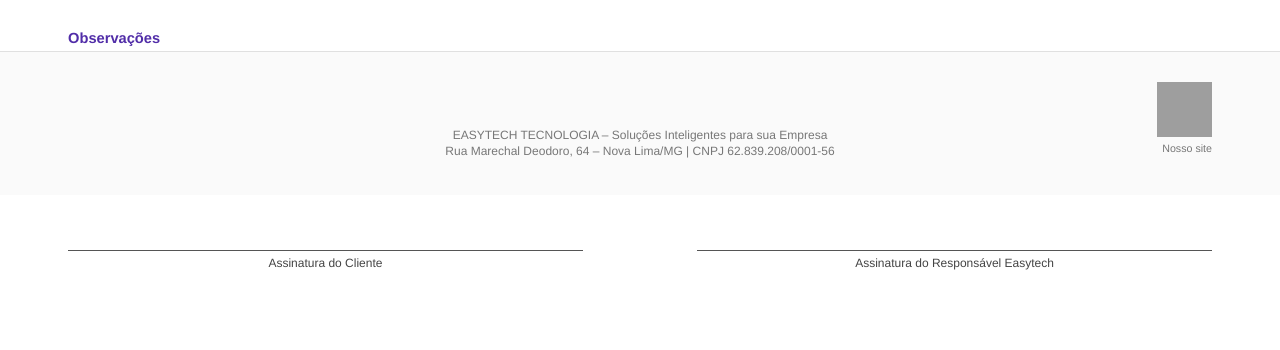
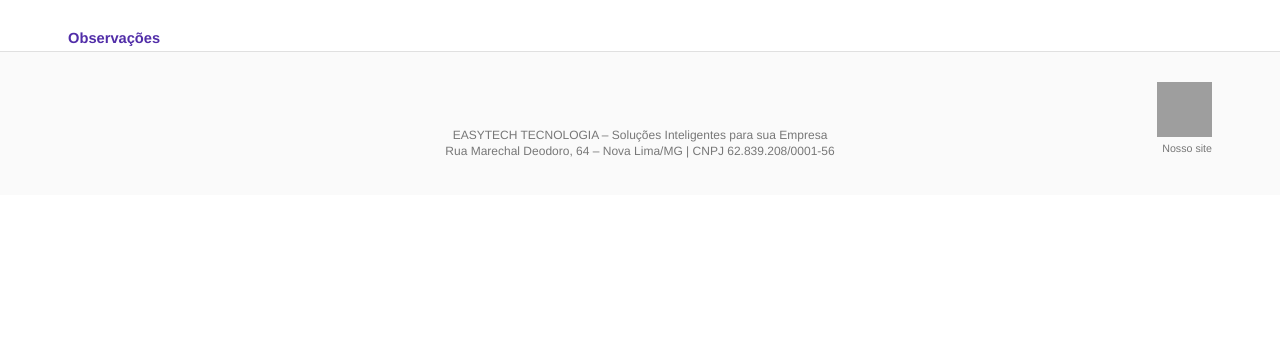
Before and after one commit to Gabrielrocha812/Easytech_Or-amentos, a FastAPI app: template templates/nota_recebimento.html in a window 1280 px wide. Shown: the part 605-955 px from the top of the page. After the commit the page ends 813 px from the top, so only its background shows below. Run offline with FastAPI, Linux system fonts and the light colour scheme; the template is opened without the code that fills it, so the values that code supplies are empty; grey boxes are pictures that could not be loaded.

Commit message:
correção recebimento 2

```diff
--- a/templates/nota_recebimento.html
+++ b/templates/nota_recebimento.html
@@ -193,14 +193,6 @@
         <p>{{ observacoes }}</p>
     </div>
 
-    <div class="assinatura">
-        <div>
-            <p>Assinatura do Cliente</p>
-        </div>
-        <div>
-            <p>Assinatura do Responsável Easytech</p>
-        </div>
-    </div>
 
     <div class="footer">
         <div class="info">
```
